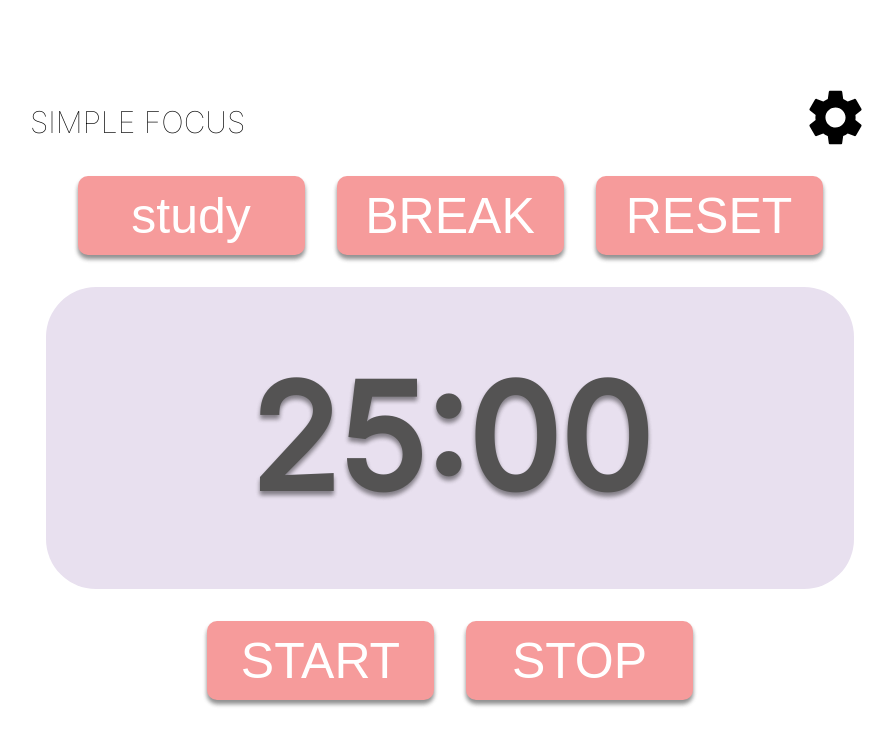
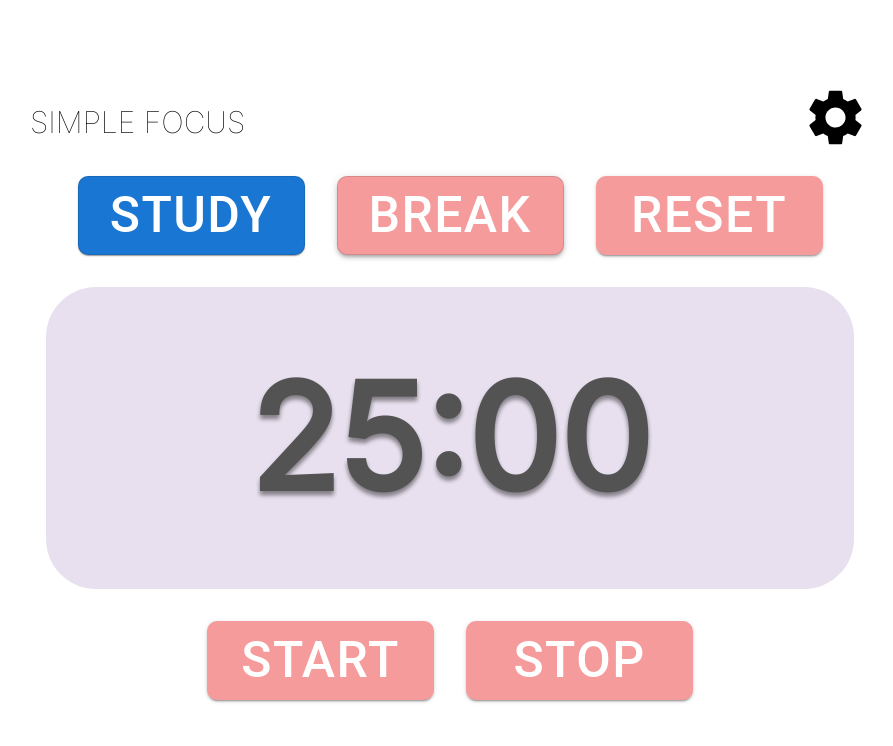
Before and after one commit to kle0247/Simple-Focus, a React (Create React App) app: page / in a window 1280 px wide. Shown: the top 746 px of the page, without its empty margins (190-1083 px from the left). Built offline with nearby package versions, Linux system fonts and the light colour scheme.

Commit message:
styled buttons

```diff
--- a/src/index.css
+++ b/src/index.css
@@ -13,17 +13,12 @@ body {
     width: 227px;
     height: 79px;
     border-radius: 10px;
-    margin: 1rem;
     background-color: #F69B9B;
     color: white;
     /* text-transform: uppercase; */
     /* text-decoration: underline; */
     font-size: 50px;
-    border: 0px;
-    box-shadow: 0px 4px 4px
-    /*x, y, blur radius, color*/
-    rgba(0, 0, 0, 0.25),
-    0px 4px 4px rgba(0, 0, 0, 0.25);
+    border: 1px solid black;
 }
 
 .timerButton {
@@ -37,7 +32,6 @@ body {
     font-size: 50px;
     border: 0px;
     box-shadow: 0px 4px 4px
-    /*x, y, blur radius, color*/
     rgba(0, 0, 0, 0.25),
     0px 4px 4px rgba(0, 0, 0, 0.25);
 }
@@ -82,3 +76,7 @@ h1 {
     height: 270px;
     border-radius: 50px;
 };
+
+.css-wn1i34-MuiButtonBase-root-MuiButton-root:hover {
+    background: #F0DCDC;
+}
--- a/src/pages/Timer/index.js
+++ b/src/pages/Timer/index.js
@@ -1,8 +1,55 @@
 import React, { useState, useEffect } from 'react';
 import Navbar from '../../components/Navbar';
+import { Box, Button, createTheme, ThemeProvider, ToggleButton } from '@mui/material';
+
+const theme = createTheme({
+    components: {
+        MuiButton: {
+            variants: [
+                {
+                    props: {
+                        variant: 'contained'
+                    },
+                    style: {
+                        width: '227px',
+                        height: '79px',
+                        backgroundColor: '#F69B9B',
+                        fontSize: '50px',
+                        margin: '1rem',
+                        borderRadius: '10px',
+                        boxShadow: '3'
+                    }
+                }
+            ]
+        }
+    }
+});
+
+const toggleButtonSx = {
+    width: '227px',
+    height: '79px',
+    backgroundColor: '#F69B9B',
+    fontSize: '50px',
+    margin: '1rem',
+    borderRadius: '10px',
+    boxShadow: '3',
+    color: 'white',
+    '&:hover': {
+        backgroundColor: '#1976d2',
+        color: 'white'
+    },
+    "&[aria-pressed=true]": {
+        backgroundColor: '#1976d2',
+        color: 'white',
+        boxShadow: '1'
+    },
+    "&[aria-pressed=true]:hover": {
+        backgroundColor: '#1976d2',
+        color: 'white'
+    }
+};
 
 function Timer() {
-
     const [studyTime, setStudyTime] = useState(true);
     const [breakTime, setBreakTime] = useState(false);
 
@@ -57,23 +104,39 @@ function Timer() {
     }, [start, sec, min, stop]); //just need to update when start is true
 
     return (
-        <div>
+        <Box>
+            <ThemeProvider theme={theme}>
                 <Navbar setTimer={setMin} />
-            <button className={ studyTime ? 'selected' : 'timerButton' } onClick={() => studyOn()} >study</button>
-            <button className={ breakTime ? 'selected' : 'timerButton' } onClick={() => breakOn()}>break</button>
-            <button className='timerButton' onClick={() => reset()}>reset</button>
+                <ToggleButton
+                    sx={toggleButtonSx}
+                    value='study'
+                    selected={studyTime ? true : false}
+                    variant='contained'
+                    onClick={() => studyOn()}>
+                    study
+                </ToggleButton>
+                <ToggleButton
+                    sx={toggleButtonSx}
+                    variant='contained'
+                    value='break'
+                    selected={breakTime ? true : false}
+                    onClick={() => breakOn()}>
+                    break
+                </ToggleButton>
+                <Button variant='contained' onClick={() => reset()}>reset</Button>
 
-            <div className='timer'>
+                <Box className='timer'>
                     {
                         min < 10 ? `0${min}` : `${min}`
                     }:{
                         sec < 10 ? `0${sec}` : `${sec}`
                     }
-            </div>
+                </Box>
 
-            <button className='timerButton' onClick={() => setStart(true)}>start</button>
-            <button className='timerButton' onClick={() => stopTimer()}>stop</button>
-        </div>
+                <Button variant='contained' onClick={() => setStart(true)}>start</Button>
+                <Button variant='contained' onClick={() => stopTimer()}>stop</Button>
+            </ThemeProvider>
+        </Box>
     )
 }
 
```
Lines whose indentation alone changed are shown as unchanged.
